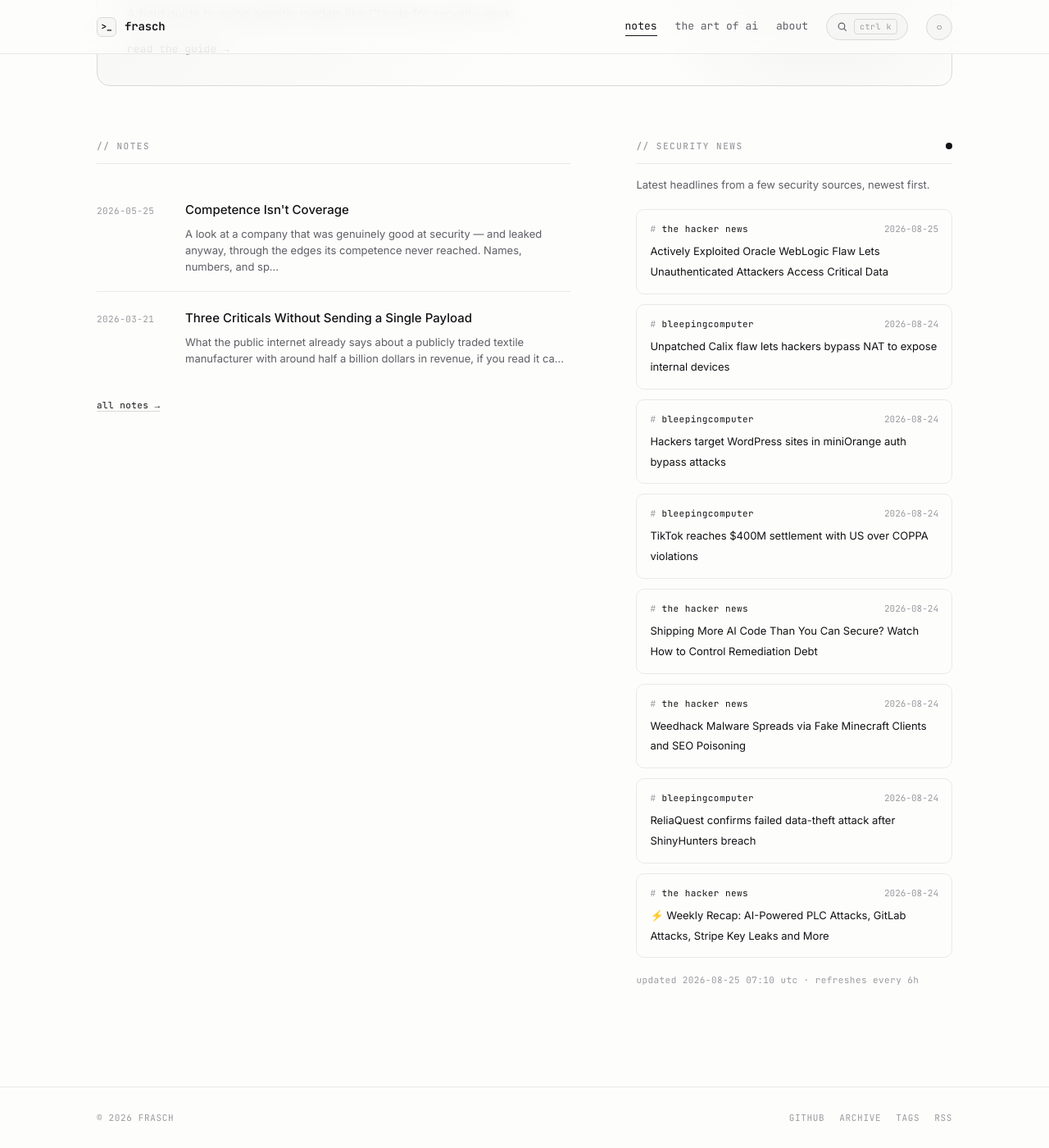
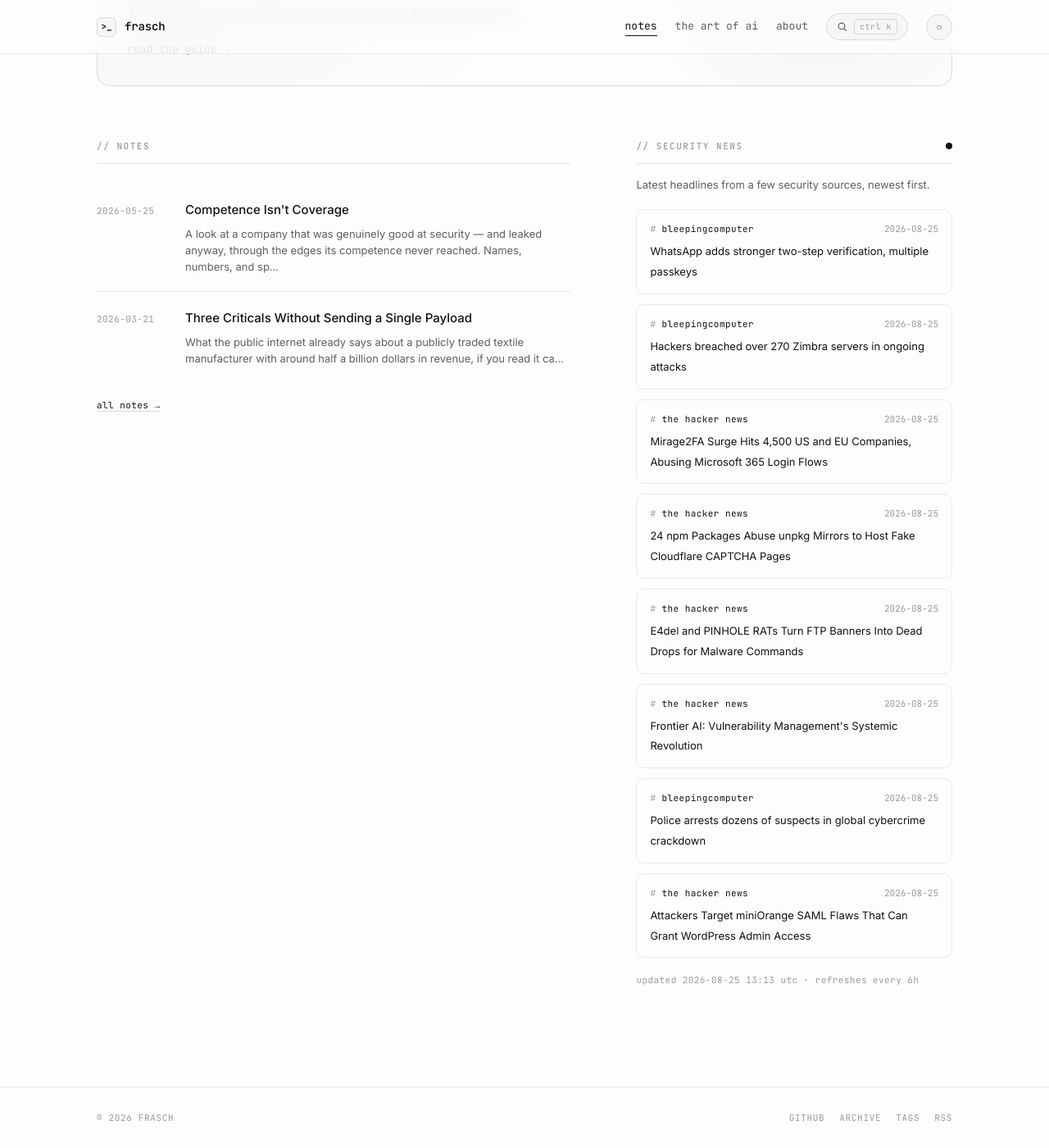
Before and after one commit to whoisfrasch/frasch, a Jekyll site: the page built from index.html, in a window 1280 px wide and 1400 px high, scrolled down 615 px. Shown: the whole window at 82% size. Built offline with Jekyll 4.4.1, drawn with Linux system fonts in a browser that asks for light colours.

Commit message:
Refresh security news feed

```diff
--- a/_data/news.json
+++ b/_data/news.json
@@ -1,53 +1,53 @@
 {
-  "updated": "2026-08-25T07:10:12Z",
+  "updated": "2026-08-25T13:13:17Z",
   "items": [
     {
-      "source": "the hacker news",
-      "title": "Actively Exploited Oracle WebLogic Flaw Lets Unauthenticated Attackers Access Critical Data",
-      "link": "https://thehackernews.com/2026/08/actively-exploited-oracle-weblogic-flaw.html",
-      "date": "2026-08-25T06:12:35Z"
+      "source": "bleepingcomputer",
+      "title": "WhatsApp adds stronger two-step verification, multiple passkeys",
+      "link": "https://www.bleepingcomputer.com/news/security/whatsapp-adds-stronger-two-step-verification-multiple-passkeys/",
+      "date": "2026-08-25T13:00:00Z"
     },
     {
       "source": "bleepingcomputer",
-      "title": "Unpatched Calix flaw lets hackers bypass NAT to expose internal devices",
-      "link": "https://www.bleepingcomputer.com/news/security/unpatched-calix-flaw-lets-hackers-bypass-nat-to-expose-internal-devices/",
-      "date": "2026-08-24T21:14:30Z"
+      "title": "Hackers breached over 270 Zimbra servers in ongoing attacks",
+      "link": "https://www.bleepingcomputer.com/news/security/hackers-breached-over-270-zimbra-servers-in-ongoing-attacks/",
+      "date": "2026-08-25T12:04:02Z"
+    },
+    {
+      "source": "the hacker news",
+      "title": "Mirage2FA Surge Hits 4,500 US and EU Companies, Abusing Microsoft 365 Login Flows",
+      "link": "https://thehackernews.com/2026/08/mirage2fa-surge-hits-4500-us-and-eu.html",
+      "date": "2026-08-25T11:56:15Z"
+    },
+    {
+      "source": "the hacker news",
+      "title": "24 npm Packages Abuse unpkg Mirrors to Host Fake Cloudflare CAPTCHA Pages",
+      "link": "https://thehackernews.com/2026/08/24-npm-packages-abuse-unpkg-mirrors-to.html",
+      "date": "2026-08-25T11:52:43Z"
+    },
+    {
+      "source": "the hacker news",
+      "title": "E4del and PINHOLE RATs Turn FTP Banners Into Dead Drops for Malware Commands",
+      "link": "https://thehackernews.com/2026/08/e4del-and-pinhole-rats-turn-ftp-banners.html",
+      "date": "2026-08-25T11:33:44Z"
+    },
+    {
+      "source": "the hacker news",
+      "title": "Frontier AI: Vulnerability Management's Systemic Revolution",
+      "link": "https://thehackernews.com/2026/08/frontier-ai-vulnerability-managements.html",
+      "date": "2026-08-25T11:14:07Z"
     },
     {
       "source": "bleepingcomputer",
-      "title": "Hackers target WordPress sites in miniOrange auth bypass attacks",
-      "link": "https://www.bleepingcomputer.com/news/security/hackers-target-wordpress-sites-in-miniorange-auth-bypass-attacks/",
-      "date": "2026-08-24T19:26:32Z"
-    },
-    {
-      "source": "bleepingcomputer",
-      "title": "TikTok reaches $400M settlement with US over COPPA violations",
-      "link": "https://www.bleepingcomputer.com/news/legal/tiktok-reaches-400m-settlement-with-us-over-coppa-violations/",
-      "date": "2026-08-24T17:56:24Z"
+      "title": "Police arrests dozens of suspects in global cybercrime crackdown",
+      "link": "https://www.bleepingcomputer.com/news/security/police-arrests-dozens-of-suspects-in-global-cybercrime-crackdown/",
+      "date": "2026-08-25T10:53:20Z"
     },
     {
       "source": "the hacker news",
-      "title": "Shipping More AI Code Than You Can Secure? Watch How to Control Remediation Debt",
-      "link": "https://thehackernews.com/2026/08/shipping-more-ai-code-than-you-can.html",
-      "date": "2026-08-24T17:41:30Z"
-    },
-    {
-      "source": "the hacker news",
-      "title": "Weedhack Malware Spreads via Fake Minecraft Clients and SEO Poisoning",
-      "link": "https://thehackernews.com/2026/08/weedhack-malware-spreads-via-fake.html",
-      "date": "2026-08-24T17:41:11Z"
-    },
-    {
-      "source": "bleepingcomputer",
-      "title": "ReliaQuest confirms failed data-theft attack after ShinyHunters breach",
-      "link": "https://www.bleepingcomputer.com/news/security/reliaquest-confirms-failed-data-theft-attack-after-shinyhunters-breach/",
-      "date": "2026-08-24T15:17:16Z"
-    },
-    {
-      "source": "the hacker news",
-      "title": "⚡ Weekly Recap: AI-Powered PLC Attacks, GitLab Attacks, Stripe Key Leaks and More",
-      "link": "https://thehackernews.com/2026/08/weekly-recap-ai-powered-plc-attacks.html",
-      "date": "2026-08-24T14:32:10Z"
+      "title": "Attackers Target miniOrange SAML Flaws That Can Grant WordPress Admin Access",
+      "link": "https://thehackernews.com/2026/08/attackers-target-miniorange-saml-flaws.html",
+      "date": "2026-08-25T08:34:07Z"
     }
   ]
 }
```
